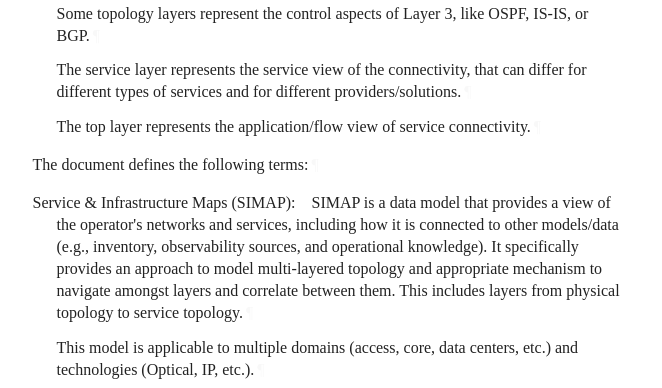
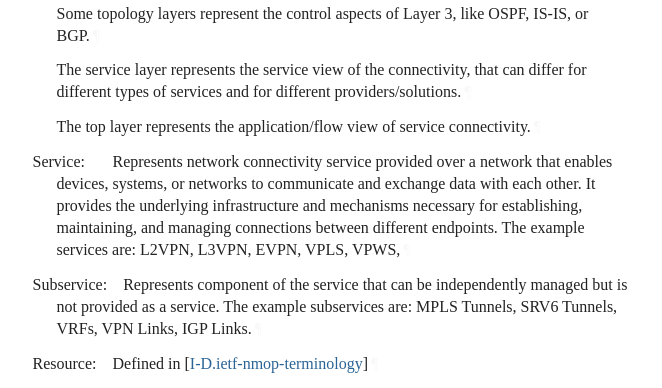
Before and after one commit to ietf-wg-nmop/draft-ietf-nmop-digital-map-concept, a plain HTML site: page draft-ietf-nmop-simap-concept.html in a window 1280 px wide. Shown: the part 1925-2313 px from the top of the page, without its empty margins (92-754 px from the left). Drawn offline with Linux system fonts and the light colour scheme; a web font is replaced by a local one.

Commit message:
Script updating gh-pages from 2d1430d. [ci skip]

```diff
--- a/draft-ietf-nmop-simap-concept.html
+++ b/draft-ietf-nmop-simap-concept.html
@@ -1386,6 +1386,25 @@ different types of services and for different providers/solutions.<a href="#sect
         <dd style="margin-left: 1.5em" id="section-2-2.20">
           <p id="section-2-2.20.1">The top layer represents the application/flow view of service connectivity.<a href="#section-2-2.20.1" class="pilcrow">¶</a></p>
 </dd>
+        <dd class="break"></dd>
+<dt id="section-2-2.21">Service:</dt>
+        <dd style="margin-left: 1.5em" id="section-2-2.22">
+          <p id="section-2-2.22.1">Represents network connectivity service provided over a network that enables devices, systems, or networks to
+communicate and exchange data with each other. It provides the underlying infrastructure and mechanisms
+necessary for establishing, maintaining, and managing connections between different endpoints.
+The example services are: L2VPN, L3VPN, EVPN, VPLS, VPWS,<a href="#section-2-2.22.1" class="pilcrow">¶</a></p>
+</dd>
+        <dd class="break"></dd>
+<dt id="section-2-2.23">Subservice:</dt>
+        <dd style="margin-left: 1.5em" id="section-2-2.24">
+          <p id="section-2-2.24.1">Represents component of the service that can be independently managed but is not provided as a service.
+The example subservices are: MPLS Tunnels, SRV6 Tunnels, VRFs, VPN Links, IGP Links.<a href="#section-2-2.24.1" class="pilcrow">¶</a></p>
+</dd>
+        <dd class="break"></dd>
+<dt id="section-2-2.25">Resource:</dt>
+        <dd style="margin-left: 1.5em" id="section-2-2.26">
+          <p id="section-2-2.26.1">Defined in <span>[<a href="#I-D.ietf-nmop-terminology" class="cite xref">I-D.ietf-nmop-terminology</a>]</span><a href="#section-2-2.26.1" class="pilcrow">¶</a></p>
+</dd>
       <dd class="break"></dd>
 </dl>
 <p id="section-2-3">The document defines the following terms:<a href="#section-2-3" class="pilcrow">¶</a></p>
@@ -2016,6 +2035,10 @@ However, the RFC 8345 Security Considerations aspects will be useful when design
         <dd>
 <span class="refAuthor">Hu, T.</span>, <span class="refAuthor">Contreras, L. M.</span>, <span class="refAuthor">Wu, Q.</span>, <span class="refAuthor">Davis, N.</span>, and <span class="refAuthor">C. Feng</span>, <span class="refTitle">"A YANG Data Model for Network Incident Management"</span>, <span class="refContent">Work in Progress</span>, <span class="seriesInfo">Internet-Draft, draft-ietf-nmop-network-incident-yang-02</span>, <time datetime="2024-10-10" class="refDate">10 October 2024</time>, <span>&lt;<a href="https://datatracker.ietf.org/doc/html/draft-ietf-nmop-network-incident-yang-02">https://datatracker.ietf.org/doc/html/draft-ietf-nmop-network-incident-yang-02</a>&gt;</span>. </dd>
 <dd class="break"></dd>
+<dt id="I-D.ietf-nmop-terminology">[I-D.ietf-nmop-terminology]</dt>
+        <dd>
+<span class="refAuthor">Davis, N.</span>, <span class="refAuthor">Farrel, A.</span>, <span class="refAuthor">Graf, T.</span>, <span class="refAuthor">Wu, Q.</span>, and <span class="refAuthor">C. Yu</span>, <span class="refTitle">"Some Key Terms for Network Fault and Problem Management"</span>, <span class="refContent">Work in Progress</span>, <span class="seriesInfo">Internet-Draft, draft-ietf-nmop-terminology-10</span>, <time datetime="2025-01-21" class="refDate">21 January 2025</time>, <span>&lt;<a href="https://datatracker.ietf.org/doc/html/draft-ietf-nmop-terminology-10">https://datatracker.ietf.org/doc/html/draft-ietf-nmop-terminology-10</a>&gt;</span>. </dd>
+<dd class="break"></dd>
 <dt id="I-D.ietf-opsawg-ntw-attachment-circuit">[I-D.ietf-opsawg-ntw-attachment-circuit]</dt>
         <dd>
 <span class="refAuthor">Boucadair, M.</span>, <span class="refAuthor">Roberts, R.</span>, <span class="refAuthor">de Dios, O. G.</span>, <span class="refAuthor">Barguil, S.</span>, and <span class="refAuthor">B. Wu</span>, <span class="refTitle">"A Network YANG Data Model for Attachment Circuits"</span>, <span class="refContent">Work in Progress</span>, <span class="seriesInfo">Internet-Draft, draft-ietf-opsawg-ntw-attachment-circuit-16</span>, <time datetime="2025-01-23" class="refDate">23 January 2025</time>, <span>&lt;<a href="https://datatracker.ietf.org/doc/html/draft-ietf-opsawg-ntw-attachment-circuit-16">https://datatracker.ietf.org/doc/html/draft-ietf-opsawg-ntw-attachment-circuit-16</a>&gt;</span>. </dd>
```
Also changed, not shown: draft-ietf-nmop-simap-concept.txt.
